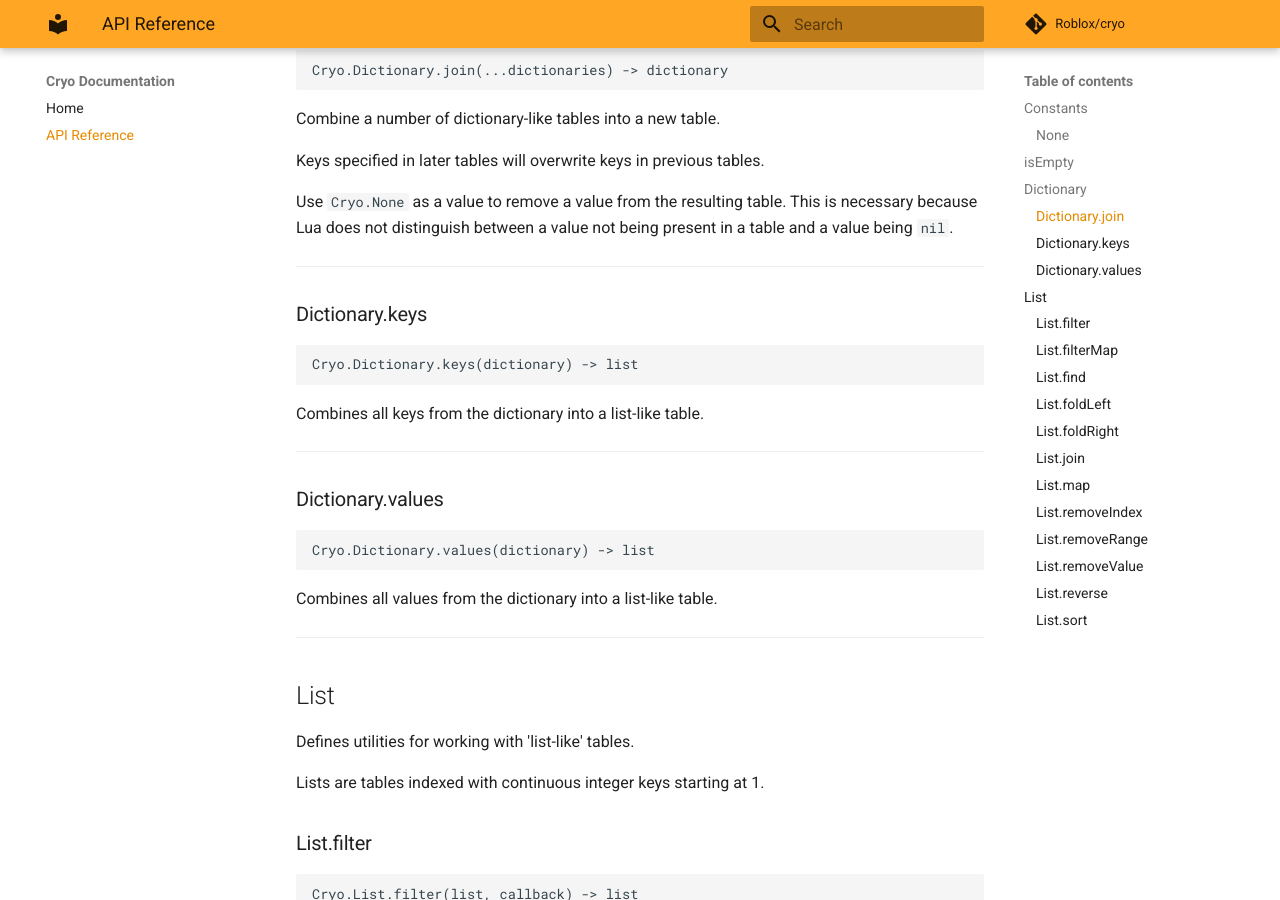
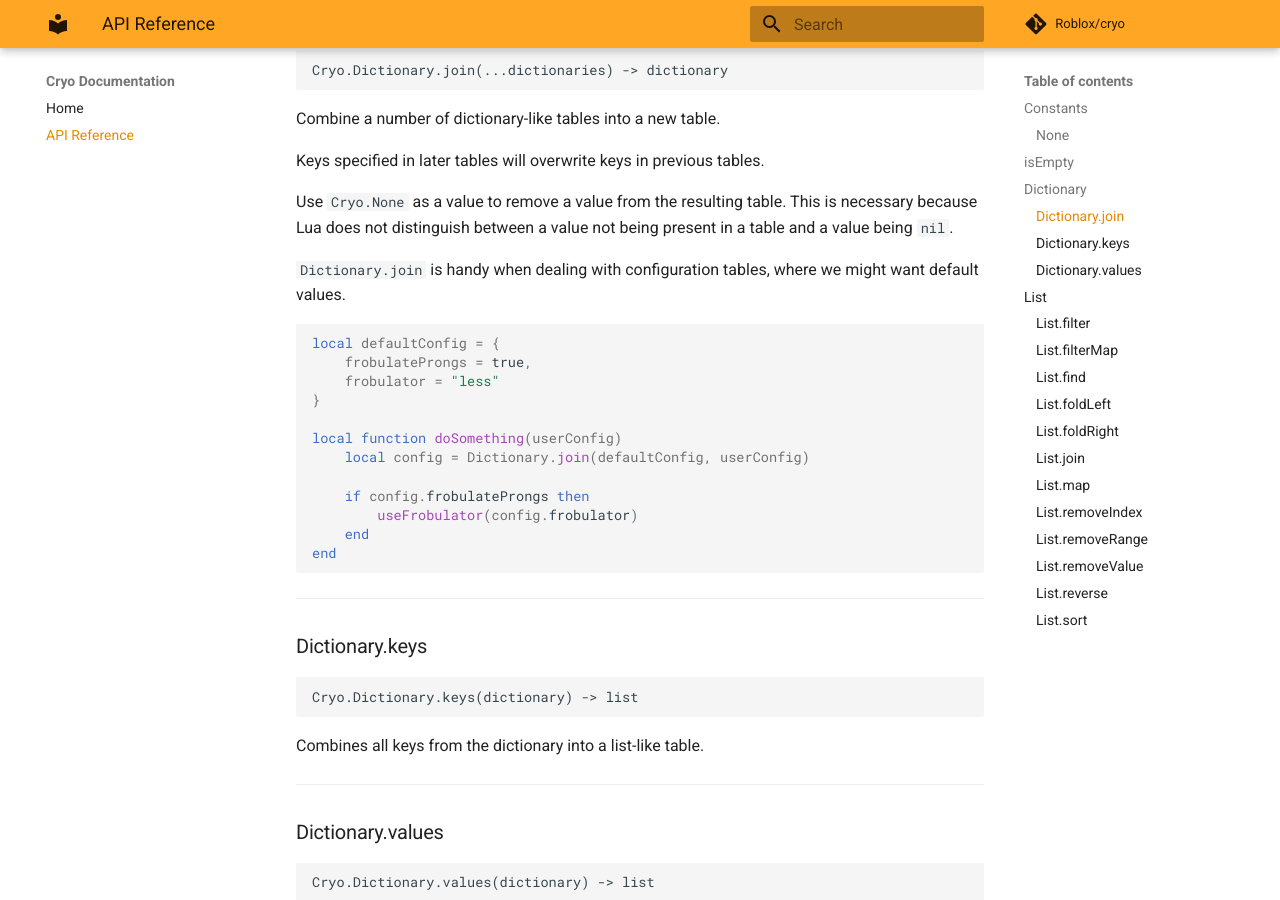
Before and after one commit to Roblox/cryo, an MkDocs documentation site: the page built from docs/api-reference.md, in a window 1280 px wide and 900 px high, scrolled down 780 px. Built offline with MkDocs 1.6.1 and Material for MkDocs 9.7.7, drawn with Linux system fonts in a browser that asks for light colours; comment, search, counter and statistics services are not loaded; old or Windows-style settings are respelled for this version of MkDocs.

Commit message:
Add concrete example to Dictionary.join

````diff
--- a/docs/api-reference.md
+++ b/docs/api-reference.md
@@ -29,6 +29,23 @@ Combine a number of dictionary-like tables into a new table.
 Keys specified in later tables will overwrite keys in previous tables.
 
 Use `Cryo.None` as a value to remove a value from the resulting table. This is necessary because Lua does not distinguish between a value not being present in a table and a value being `nil`.
+
+`Dictionary.join` is handy when dealing with configuration tables, where we might want default values.
+
+```lua
+local defaultConfig = {
+	frobulateProngs = true,
+	frobulator = "less"
+}
+
+local function doSomething(userConfig)
+	local config = Dictionary.join(defaultConfig, userConfig)
+
+	if config.frobulateProngs then
+		useFrobulator(config.frobulator)
+	end
+end
+```
 
 ---
 
````
